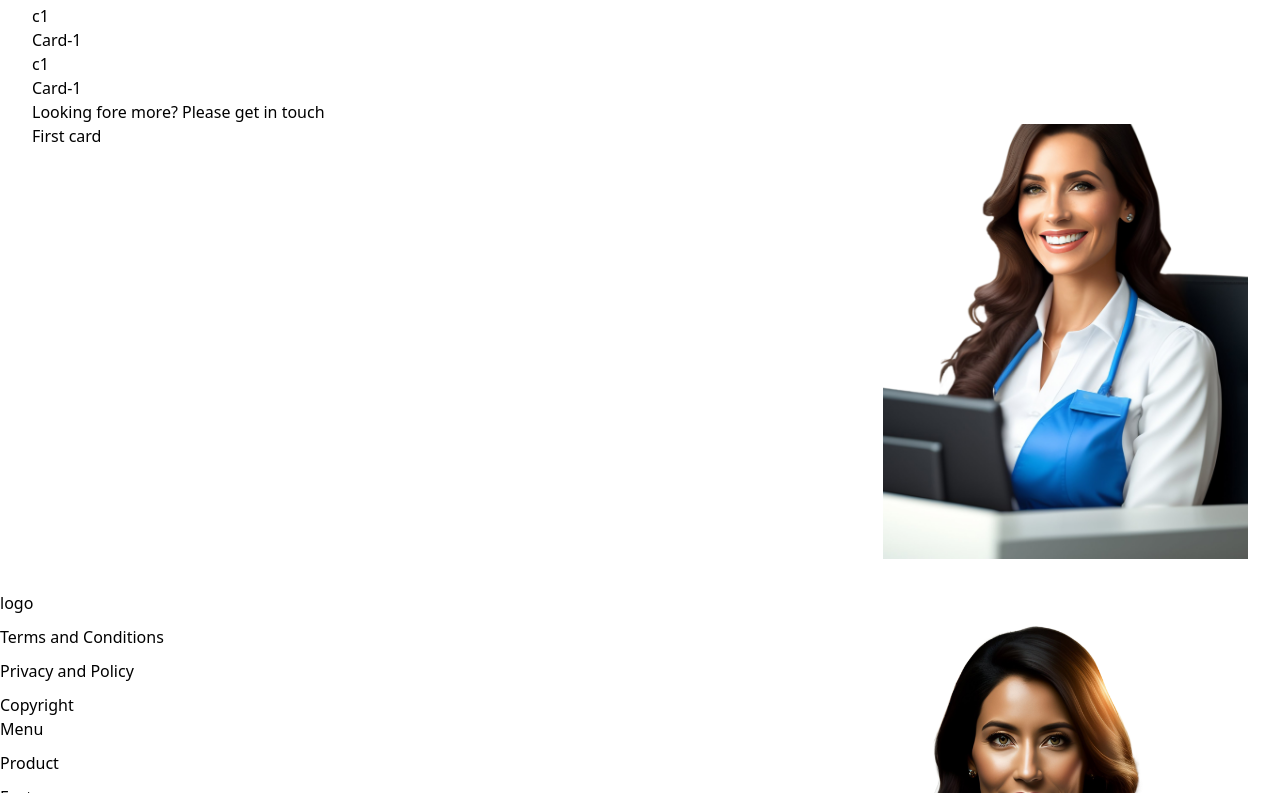
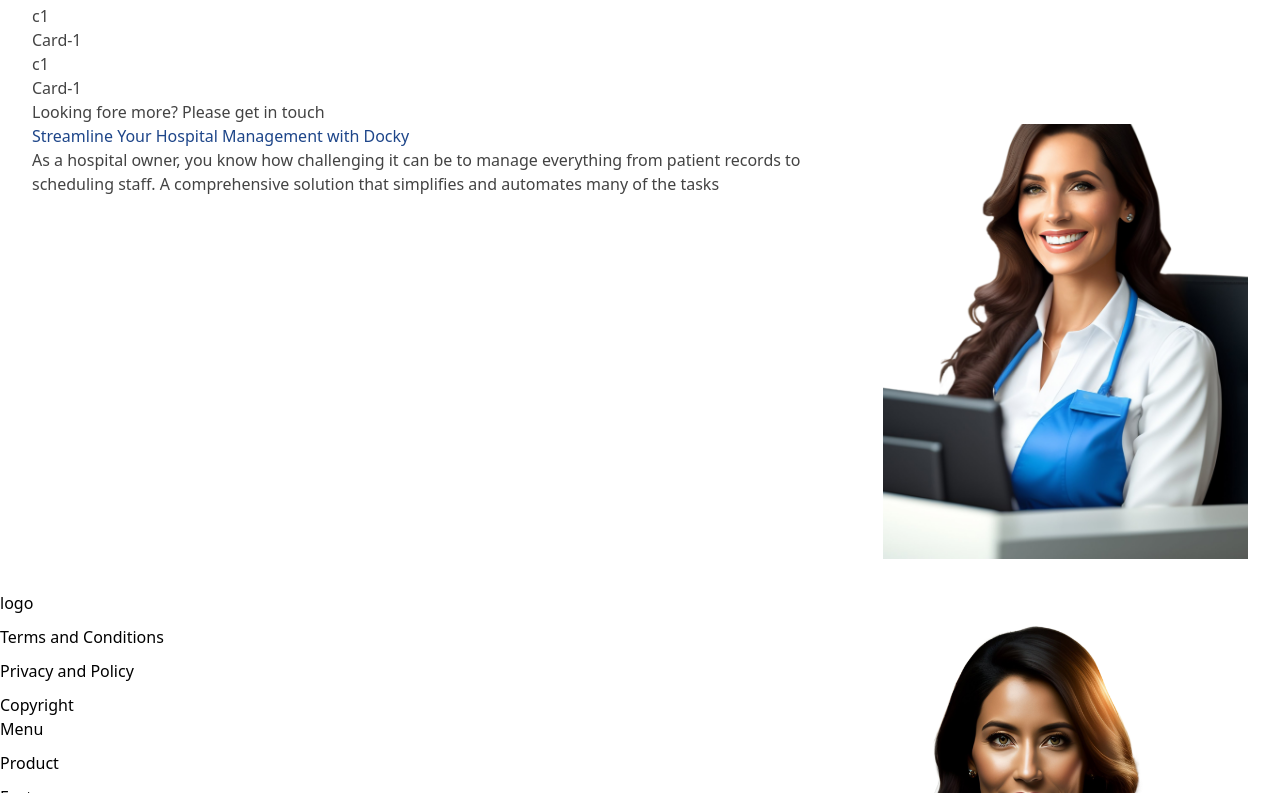
Before and after one commit to UchihaDSenju/docky-newLanding-demo, a React (Vite) app: page / in a window 1280 px wide. Shown: the part 1427-2220 px from the top of the page. Built offline with nearby package versions, Linux system fonts and the light colour scheme.

Commit message:
description design done

```diff
--- a/src/App.css
+++ b/src/App.css
@@ -2,5 +2,6 @@
   max-width: 1280px;
   margin: 0 auto;
   padding: 2rem;
+  color: #434343;
   /* text-align: center; */
 }
--- a/src/components/description.tsx
+++ b/src/components/description.tsx
@@ -3,10 +3,13 @@ import woman from '../assets/woman-wearing-apron-sits-desk-front-window-smiling
 function Description() {
   return (
     <>
-        <div className="desc-container justify-center items-center">
-            <div className="flex justify-center items-center bg-slate-700 h-[200px] rounded-l-[45px]">First card</div>
+        <div className="desc-container justify-center items-center my-8">
+            <div className="justify-center items-center bg-slate-100 rounded-l-[45px] p-10 text-center">
+              <h1 className="text-4xl font-bold blue-text">Streamline Your Hospital Management with Docky</h1>
+              <p className="text-[#434343]">As a hospital owner, you know how challenging it can be to manage everything from patient records to scheduling staff. A comprehensive solution that simplifies and automates many of the tasks</p>
+            </div>
             <div className="bg-slate-400 h-[308px] rounded-[45px]">
-              <img src={woman} alt="" />
+              <img src={woman} alt="woman" />
             </div>
         </div>
     </>
--- a/src/styles/demo.css
+++ b/src/styles/demo.css
@@ -6,7 +6,8 @@
 }
 
 img{
-    object-fit: cover;
+    object-fit: fill;
+    overflow: hidden;
 }
 
 footer{
```
